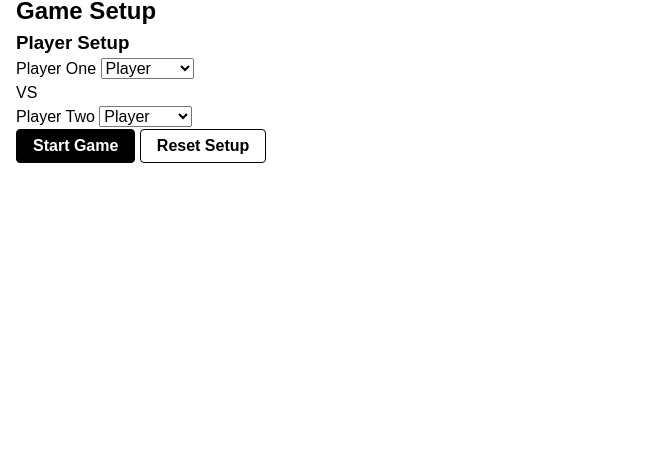
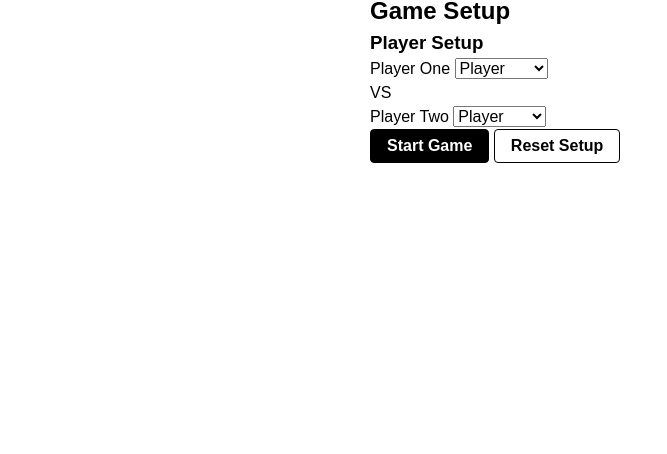
Before and after one commit to roaayala/tic-tac-toe, a plain HTML site: page index.html in a window 1280 px wide. Shown: the part 346-800 px from the top of the page, without its empty margins (0-667 px from the left). Drawn offline with Linux system fonts and the light colour scheme.

Commit message:
style: .container

```diff
--- a/style.css
+++ b/style.css
@@ -87,6 +87,14 @@ body {
 	padding: 1rem;
 }
 
+@media (min-width: 576px) {
+	.container {
+		padding: 0;
+		width: 33.75rem;
+		margin: 0 auto;
+	}
+}
+
 /* button */
 
 button {
```
